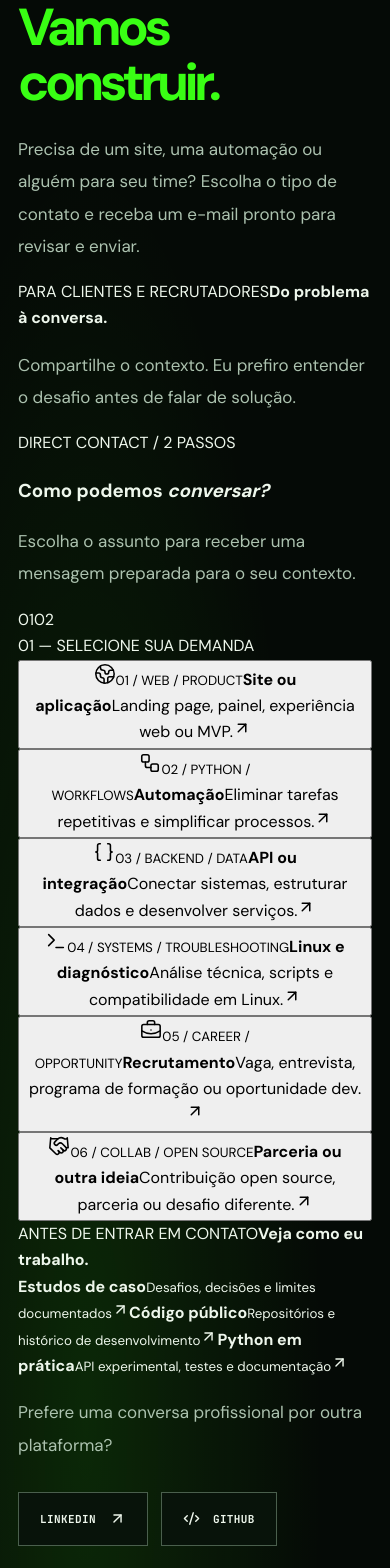
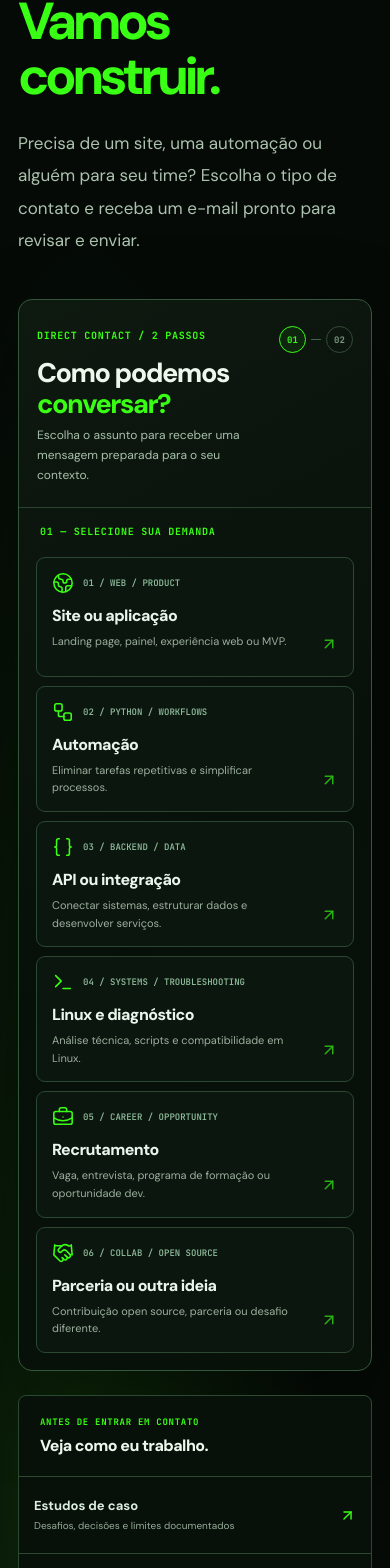
Before and after one commit to gustavormartins/gustavormartins.github.io, a Next.js app: page / in a window 390 px wide. Shown: the part 6373-7941 px from the top of the page. Built offline with nearby package versions, Linux system fonts and the light colour scheme.

Commit message:
style(contact): neon intent cards, responsive email composer and trust links

```diff
--- a/app/globals.css
+++ b/app/globals.css
@@ -376,3 +376,117 @@ html{scroll-behavior:auto}
 @media(prefers-reduced-motion:reduce){
  .brand-terminal-cursor{animation:none;opacity:1}
 }
+
+
+/* Intent-first contact journey: no backend, tracking or automatic email sending. */
+.contact-intro{display:grid;grid-template-columns:minmax(0,1.5fr) minmax(230px,.6fr);gap:42px;align-items:end;margin-bottom:45px}
+.contact-intro h2{margin-top:16px}
+.contact-intro>div:first-child>p{max-width:630px}
+.contact-recruiter-note{border-left:1px solid #427b45;padding:5px 0 5px 22px}
+.contact-recruiter-note>span,.contact-proof-header>span{font:700 9px var(--mono);color:var(--green);letter-spacing:.08em}
+.contact-recruiter-note>strong{display:block;margin:9px 0 2px;font-size:20px;line-height:1.35}
+.contact-recruiter-note p{font-size:13px;line-height:1.7;margin:0}
+.contact-funnel{background:linear-gradient(150deg,#0e1910 0%,#070f09 56%,#081209 100%);border:1px solid #34583b;border-radius:14px;box-shadow:0 30px 90px #0005;overflow:hidden}
+.funnel-header{display:flex;gap:24px;justify-content:space-between;align-items:center;padding:31px 34px 26px;border-bottom:1px solid #28462f}
+.funnel-eyebrow,.funnel-step-label{font:700 10px var(--mono);letter-spacing:.075em;color:var(--green)}
+.funnel-header h3{font:800 clamp(24px,3vw,37px)/1.13 var(--sans);letter-spacing:-.055em;margin:11px 0 7px}
+.funnel-header h3 em{font-style:normal;color:var(--green)}
+.funnel-header p{color:#a8c0ab;font-size:14px;margin:0;line-height:1.65}
+.funnel-progress{display:flex;align-items:center;gap:13px;flex:none;font:700 11px var(--mono);color:#7a9a81}
+.funnel-progress span{border:1px solid #334d37;border-radius:50%;width:34px;height:34px;display:grid;place-items:center}
+.funnel-progress span.is-current{border-color:#39ff14;color:var(--green);background:#39ff1411}
+.funnel-progress i{width:20px;height:1px;background:#41634a}
+.funnel-choose{padding:28px 30px 33px}
+.funnel-choose .funnel-step-label{display:block;margin:0 4px 19px}
+.funnel-options{display:grid;grid-template-columns:repeat(3,minmax(0,1fr));gap:12px}
+.funnel-option{text-align:left;min-width:0;min-height:182px;display:flex;flex-direction:column;position:relative;padding:20px 19px 15px;border:1px solid #2c4832;border-radius:9px;background:#0b160e;color:#eaf5eb;transition:border-color .24s ease,background .24s ease,transform .24s ease;cursor:pointer}
+.funnel-option:hover{background:#112419;border-color:#56a05b;transform:translateY(-3px)}
+.funnel-option:focus-visible{border-color:var(--green)}
+.funnel-option-top{display:flex;align-items:center;justify-content:space-between;gap:9px;margin-bottom:22px;color:var(--green)}
+.funnel-option-top small{color:#8db99a;text-align:right;font:600 9px var(--mono)}
+.funnel-option strong{font-size:18px;font-weight:800;letter-spacing:-.035em;line-height:1.25}
+.funnel-option-description{margin-top:7px;max-width:250px;color:#9caf9e;font-size:12px;line-height:1.6}
+.funnel-option-arrow{position:absolute;right:15px;bottom:14px;color:var(--green);opacity:.66}
+.funnel-compose{padding:27px 34px 31px}
+.funnel-compose-top{display:flex;align-items:center;justify-content:space-between;gap:15px;flex-wrap:wrap}
+.funnel-back{display:inline-flex;gap:10px;align-items:center;background:none;border:0;color:#a0c9a7;font:700 10px var(--mono);letter-spacing:.045em;padding:8px 0}
+.funnel-back:hover{color:var(--green)}
+.funnel-compose-heading{margin:21px 0 23px}
+.funnel-selected-category{font:700 10px var(--mono);color:var(--green)}
+.funnel-compose-heading h4{font:800 clamp(26px,3vw,38px)/1.1 var(--sans);letter-spacing:-.06em;margin:7px 0}
+.funnel-compose-heading p{margin:0;font-size:13px;color:#a4bdaa}
+.funnel-fields{display:grid;grid-template-columns:repeat(2,minmax(0,1fr));gap:16px}
+.funnel-field{display:flex;flex-direction:column;gap:9px;min-width:0}
+.funnel-field>span{display:flex;align-items:center;justify-content:space-between;gap:12px;font:700 12px var(--sans);color:#deeee0}
+.funnel-field>span small{font:500 9px var(--mono);color:#809e87;white-space:nowrap}
+.funnel-field input,.funnel-field textarea{display:block;width:100%;min-width:0;border:1px solid #36543c;border-radius:5px;background:#07110a;color:#f0fff0;padding:13px 14px;font:400 13px/1.6 var(--sans);outline:none;resize:vertical;transition:border-color .2s}
+.funnel-field input:focus,.funnel-field textarea:focus{border-color:var(--green);box-shadow:0 0 0 2px #39ff1422}
+.funnel-field input::placeholder,.funnel-field textarea::placeholder{color:#829587;opacity:1}
+.funnel-field-wide{grid-column:1/-1}
+.funnel-delivery{border-top:1px solid #355238;margin-top:24px;padding-top:24px}
+.funnel-mail-summary{display:flex;align-items:center;gap:13px;min-width:0}
+.funnel-mail-icon{width:43px;height:43px;flex:0 0 43px;border:1px solid #4c8c50;color:var(--green);display:grid;place-items:center;background:#39ff140d;border-radius:7px}
+.funnel-mail-summary>span:last-child{display:grid;gap:4px;min-width:0}
+.funnel-mail-summary small{font:700 9px var(--mono);color:#8ba995}
+.funnel-mail-summary strong{font:700 13px var(--sans);color:#f1fff0;overflow-wrap:anywhere}
+.funnel-mail-actions{display:flex;align-items:stretch;gap:11px;flex-wrap:wrap;margin:22px 0 0}
+.funnel-send{display:inline-flex;align-items:center;justify-content:space-between;gap:22px;min-width:200px}
+.funnel-copy{display:inline-flex;align-items:center;justify-content:center;gap:10px;padding:12px 16px;border:1px solid #46674b;color:#c8e4ca;background:#112016;font:700 10px var(--mono);letter-spacing:.02em}
+.funnel-copy:hover{border-color:var(--green);color:var(--green)}
+.funnel-preview{margin-top:21px;border:1px solid #314934;border-radius:6px;background:#0a160d}
+.funnel-preview summary{display:flex;align-items:center;justify-content:space-between;gap:14px;padding:13px 16px;cursor:pointer;font:700 11px var(--mono);color:#b4d5b9}
+.funnel-preview summary:hover{color:var(--green)}
+.funnel-preview summary::marker{content:''}
+.funnel-preview pre{margin:0;padding:16px;white-space:pre-wrap;overflow-wrap:anywhere;border-top:1px solid #304532;color:#c9decf;font:400 11px/1.75 var(--mono);max-height:350px;overflow:auto}
+.funnel-disclaimer{color:#91ae98!important;font-size:11px!important;line-height:1.8!important;max-width:850px!important;margin:16px 0 0!important}
+.contact-proof{display:grid;grid-template-columns:minmax(0,1.1fr) repeat(3,minmax(0,1fr));gap:0;border:1px solid #2e4932;margin-top:24px;background:#071009;border-radius:8px;overflow:hidden}
+.contact-proof-header{display:flex;flex-direction:column;gap:7px;justify-content:center;padding:20px 21px}
+.contact-proof-header strong{font:800 16px var(--sans);letter-spacing:-.035em}
+.contact-proof-link{display:flex;align-items:center;justify-content:space-between;gap:12px;border-left:1px solid #2e4932;padding:20px 15px;min-width:0;transition:background .2s}
+.contact-proof-link:hover{background:#132219}
+.contact-proof-link>span{min-width:0}
+.contact-proof-link strong{display:block;font:700 13px var(--sans);color:#dceee0}
+.contact-proof-link small{display:block;font-size:10px;line-height:1.55;color:#95ac99;margin-top:4px}
+.contact-proof-link>svg{flex:0 0 auto;color:var(--green)}
+.contact-social{display:flex;align-items:center;justify-content:space-between;gap:20px;flex-wrap:wrap;margin-top:25px}
+.contact-social>p{font-size:12px;margin:0;color:#8fa996}
+.contact-social .contact-actions{margin-top:0}
+.contact-social .btn{padding:12px 18px;font-size:10px}
+@media(max-width:1000px){
+ .contact-proof{grid-template-columns:repeat(3,minmax(0,1fr))}
+ .contact-proof-header{grid-column:1/-1;border-bottom:1px solid #2e4932}
+ .contact-proof-link:first-of-type{border-left:0}
+}
+@media(max-width:760px){
+ .contact-intro{grid-template-columns:1fr;gap:10px}
+ .contact-recruiter-note{display:none}
+ .funnel-options{grid-template-columns:repeat(2,minmax(0,1fr))}
+ .funnel-header{padding:24px}
+ .funnel-choose{padding:23px}
+ .funnel-compose{padding:22px}
+}
+@media(max-width:480px){
+ .contact-intro{margin-bottom:26px}
+ .funnel-header{padding:21px 18px;align-items:flex-start}
+ .funnel-header h3{font-size:27px}
+ .funnel-header p{font-size:12px}
+ .funnel-progress{gap:5px;padding-top:5px}
+ .funnel-progress span{width:27px;height:27px;font-size:9px}
+ .funnel-progress i{width:10px}
+ .funnel-choose{padding:17px}
+ .funnel-options{grid-template-columns:1fr;gap:9px}
+ .funnel-option{min-height:120px;padding:14px 15px}
+ .funnel-option-top{margin-bottom:12px}
+ .funnel-option strong{font-size:16px}
+ .funnel-option-description{font-size:11px;max-width:90%}
+ .funnel-compose{padding:18px}
+ .funnel-fields{grid-template-columns:1fr;gap:14px}
+ .funnel-compose-top .funnel-step-label{font-size:9px}
+ .funnel-mail-actions{flex-direction:column}
+ .funnel-mail-actions>*{width:100%}
+ .contact-proof{grid-template-columns:1fr}
+ .contact-proof-link{border-left:0;border-top:1px solid #2e4932}
+ .contact-proof-header{border-bottom:0}
+ .contact-social{align-items:flex-start}
+}
+@media(prefers-reduced-motion:reduce){.funnel-option,.funnel-field input,.funnel-field textarea,.contact-proof-link{transition:none}.funnel-option:hover{transform:none}}
```
